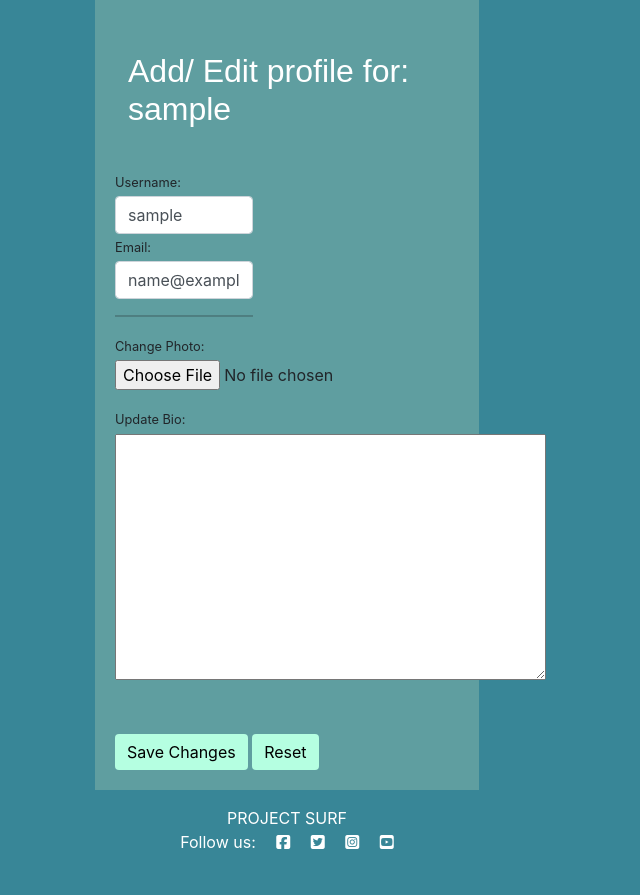
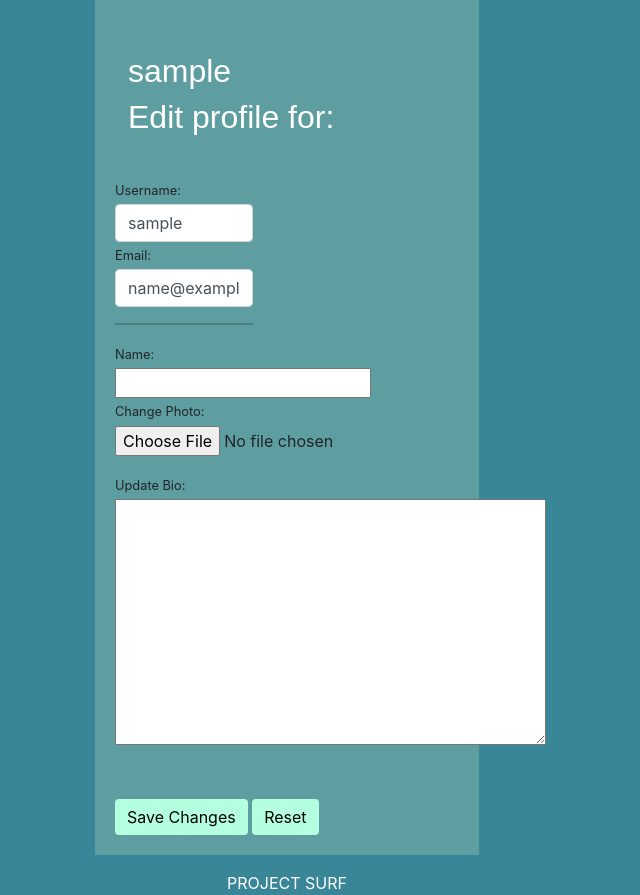
Before and after one commit to Code-Institute-Submissions/angharadcaswell-surf_volunteer_app_AugResub, a Django app: page /dashboard/profile/ in a window 1280 px wide. Shown: the part 194-1089 px from the top of the page, without its empty margins (353-993 px from the left). Before the commit the page ends 1043 px from the top, so only its background shows below. Run offline with Django 3.2, Linux system fonts and the light colour scheme; the visitor is signed in with stand-in values (Sample User, id 1); data comes from the database, SQL or seed files in the repository; data that the repository does not hold is empty; some libraries are stand-ins or nearby versions.

Commit message:
Add volunteer name as a form field to profile page and to show in the dashboard.html

```diff
--- a/volunteer_dashboard/forms.py
+++ b/volunteer_dashboard/forms.py
@@ -39,9 +39,10 @@ class UpdateUserForm(forms.ModelForm):
 
 
 class ProfileForm(forms.ModelForm):
+    name = forms.TextInput()
     photo = forms.ImageField()
     bio = forms.TextInput()
 
     class Meta:
         model = VolunteerProfile
-        fields = ['photo', 'bio']
+        fields = ['name','photo', 'bio']
--- a/volunteer_dashboard/templates/dashboard.html
+++ b/volunteer_dashboard/templates/dashboard.html
@@ -13,7 +13,7 @@
 
                         <div class="card card-body" >
                             <img src=" {{ volunteer.photo.url }}" width="100%">
-                            <h5 class="card-title">{{ volunteer.user }}</h5>
+                            <h5 class="card-title">{{ volunteer.name }}</h5>
                             <p class="card-text">{{ volunteer.email }}</p>
                             <p class="card-text">{{ volunteer.bio }}</p>
 
@@ -21,7 +21,7 @@
 
             {% endfor %}
         </div>
-        <a href="{% url 'profile' %}" class="btn btn-primary btn-surf my-5">Add/ Edit Your Profile</a>
+        <a href="{% url 'profile' %}" class="btn btn-primary btn-surf my-5">Edit Your Profile</a>
     </div>
     <hr>
     <div class="container-fluid py-2">
--- a/volunteer_dashboard/templates/profile.html
+++ b/volunteer_dashboard/templates/profile.html
@@ -3,7 +3,8 @@
 {% block content %}
 <div class="centre_div">
 <div class="row my-3 p-3">
-  <h2>Add/ Edit profile for: {{user.username}}</h2>
+<h2>{{user.username}}</h2>
+<h2>Edit profile for:</h2>
 </div>
 <form method="post" enctype="multipart/form-data">
   {% csrf_token %}
@@ -17,6 +18,8 @@
           </div>
           <div class="form-group">
               <hr>
+              <label class="small mb-1">Name:</label>
+                  {{ profile_form.name }}
               <label class="small mb-1">Change Photo:</label>
               {{ profile_form.photo }}
           </div>
```
